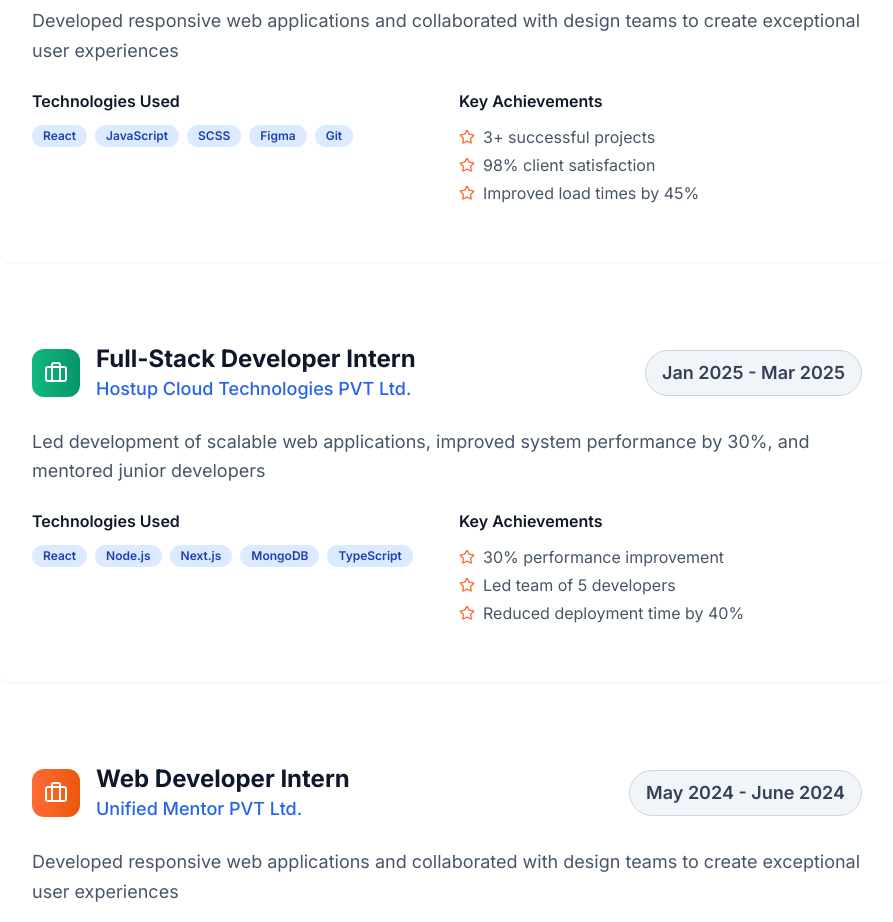
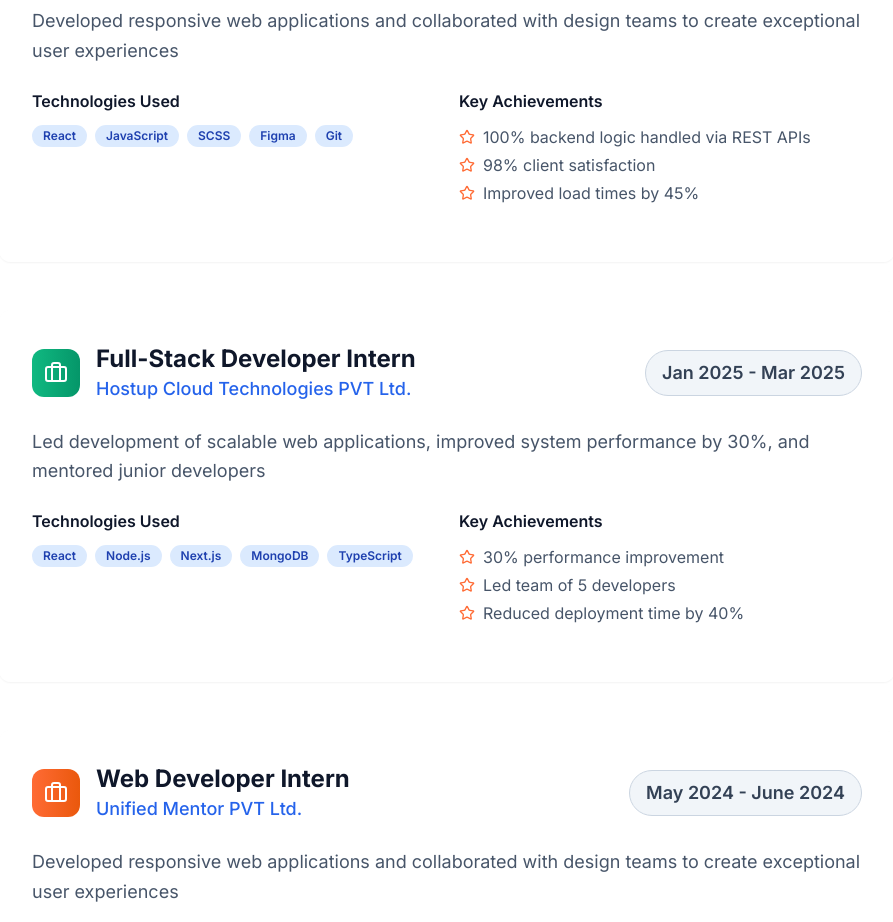
Before and after one commit to SyedparveezDev/my-portfolio-site, a Next.js app: page / in a window 1280 px wide. Shown: the part 4320-5242 px from the top of the page, without its empty margins (193-1086 px from the left). Built offline with nearby package versions, Linux system fonts and the light colour scheme.

Commit message:
fix: update achievements to reflect backend logic improvements in portfolio section

```diff
--- a/app/page.tsx
+++ b/app/page.tsx
@@ -115,7 +115,7 @@ export default function Portfolio() {
       description:
         "Developed responsive web applications and collaborated with design teams to create exceptional user experiences",
       tech: ["React", "JavaScript", "SCSS", "Figma", "Git"],
-      achievements: ["3+ successful projects", "98% client satisfaction", "Improved load times by 45%"],
+      achievements: ["100% backend logic handled via REST APIs", "98% client satisfaction", "Improved load times by 45%"],
     },
     {
       title: "Full-Stack Developer Intern",
```
